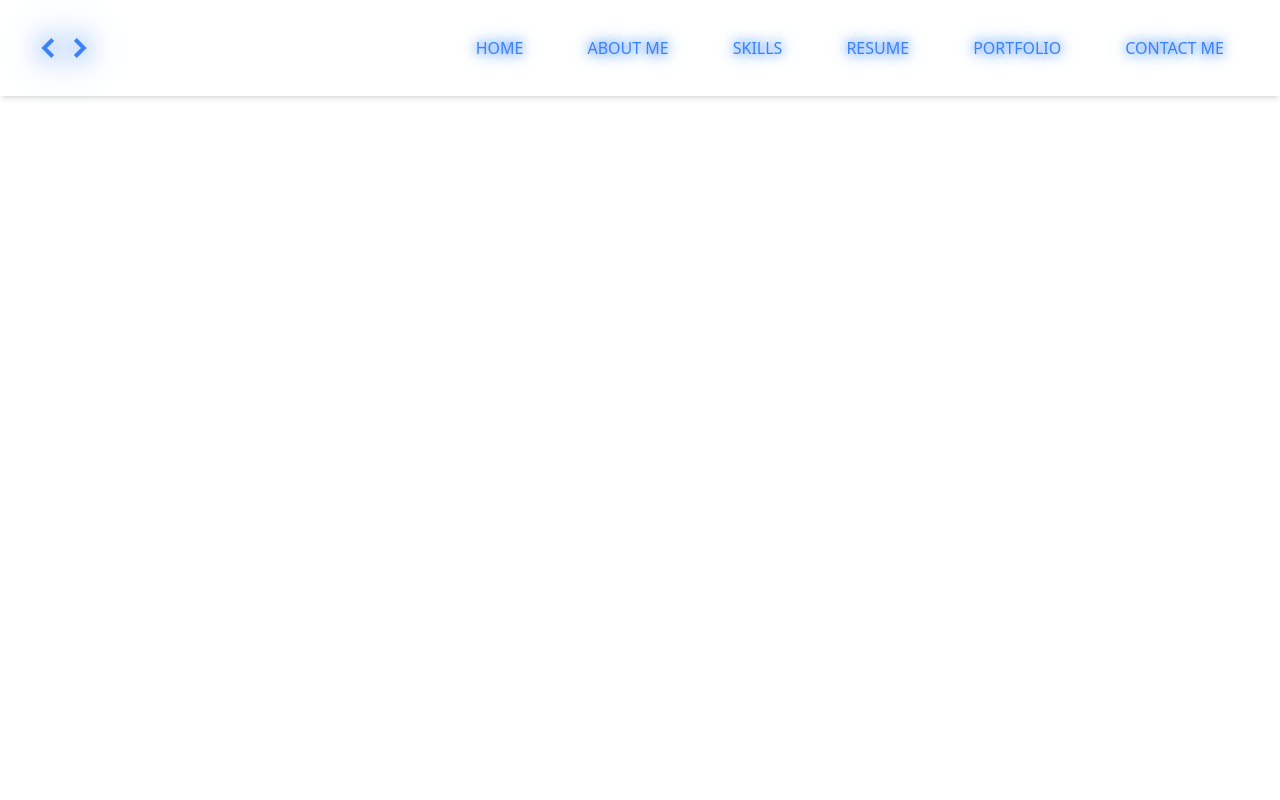
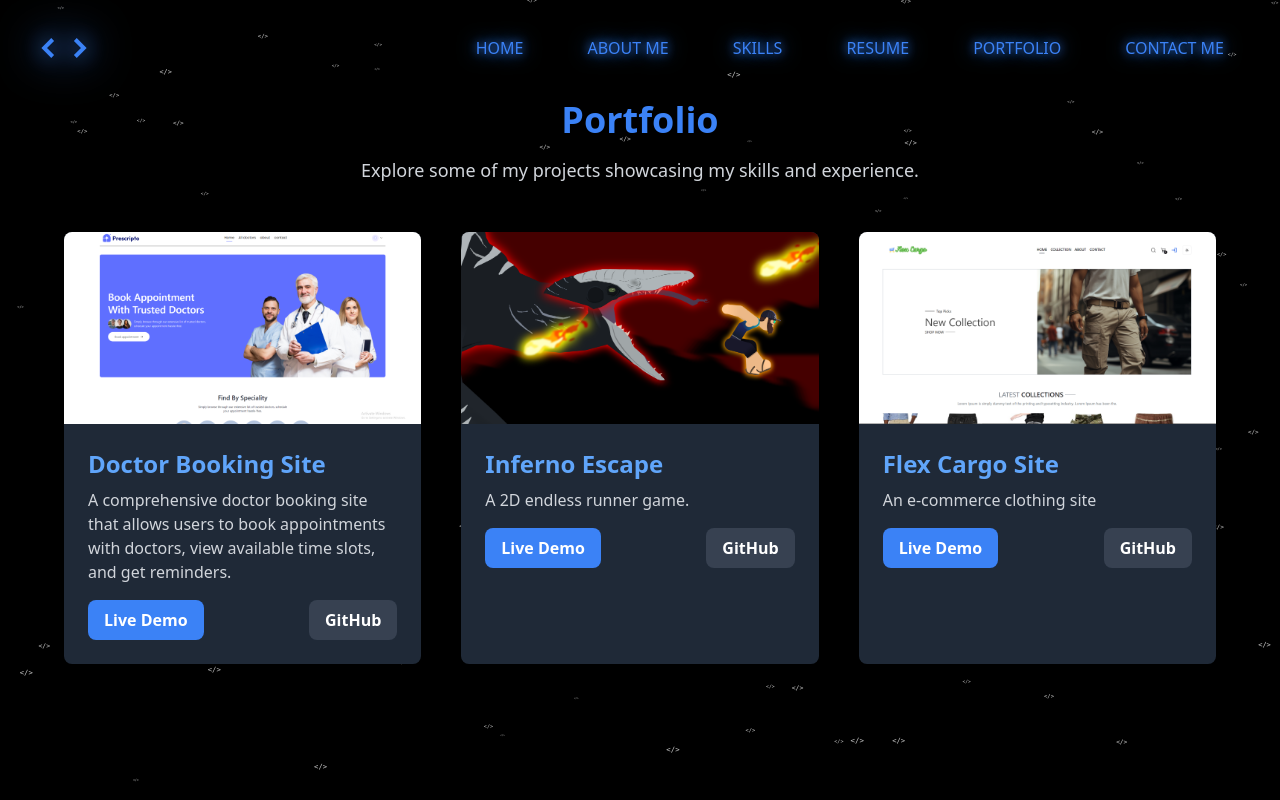
Before and after one commit to kameyaw14/tests, a React (Vite) app in the folder testFrontend/: page /portfolio in a window 1280 px wide. Built offline with nearby package versions, Linux system fonts and the light colour scheme.

Commit message:
z adding portfolio

```diff
--- a/testFrontend/src/App.jsx
+++ b/testFrontend/src/App.jsx
@@ -7,6 +7,7 @@ import ParticlesBackground from "./utils/ParticlesBackground";
 import AboutMe from "./pages/About";
 import Skills from "./pages/Skills";
 import Resume from "./pages/Resume";
+import Portfolio from "./pages/Portfolio";
 
 function App() {
   return (
@@ -25,6 +26,7 @@ function App() {
         <Route path="/about" element={<AboutMe />} />
         <Route path="/skills" element={<Skills />} />
         <Route path="/resume" element={<Resume />} />
+        <Route path="/portfolio" element={<Portfolio />} />
       </Routes>
 
       {/* toast notifications */}
--- a/testFrontend/src/pages/Home.jsx
+++ b/testFrontend/src/pages/Home.jsx
@@ -31,7 +31,7 @@ const Home = () => {
             My Projects
           </Link>
           <Link
-            to="/my-resume"
+            to="/resume"
             className={`${zIndex} text-white bg-gradient-to-r from-blue-500 to-white py-2 px-6 text-xl font-bold hover:bg-gradient-to-l  transition-all duration-300 cursor-pointer`}
           >
             My Resume
--- /dev/null
+++ b/testFrontend/src/pages/Portfolio.jsx
@@ -0,0 +1,86 @@
+import React from "react";
+import mywork_data from "../assets/images/mywork_data";
+
+const Portfolio = () => {
+  const projects = [
+    {
+      id: 1,
+      title: "Project One",
+      description: "A modern web app built with React and Tailwind CSS.",
+      image: "https://via.placeholder.com/300", // Replace with your project image URL
+      demoLink: "https://example.com/demo1",
+      repoLink: "https://github.com/your-repo/project-one",
+    },
+    {
+      id: 2,
+      title: "Project Two",
+      description: "A REST API built with Node.js and MongoDB.",
+      image: "https://via.placeholder.com/300", // Replace with your project image URL
+      demoLink: "https://example.com/demo2",
+      repoLink: "https://github.com/your-repo/project-two",
+    },
+    {
+      id: 3,
+      title: "Project Three",
+      description:
+        "A dynamic portfolio website designed with HTML, CSS, and JavaScript.",
+      image: "https://via.placeholder.com/300", // Replace with your project image URL
+      demoLink: "https://example.com/demo3",
+      repoLink: "https://github.com/your-repo/project-three",
+    },
+  ];
+
+  return (
+    <section className="bg-black text-white py-20 px-6 min-h-screen">
+      <div className="mt-20 max-w-6xl mx-auto">
+        <div className="text-center mb-12">
+          <h2 className="text-4xl font-bold text-blue-500 mb-4">Portfolio</h2>
+          <p className="text-lg text-gray-300">
+            Explore some of my projects showcasing my skills and experience.
+          </p>
+        </div>
+
+        <div className="grid grid-cols-1 md:grid-cols-2 lg:grid-cols-3 gap-10">
+          {mywork_data.map((project) => (
+            <div
+              key={project.w_no}
+              className="z-20 bg-gray-800 rounded-lg shadow-lg overflow-hidden transition-transform duration-300 hover:scale-105"
+            >
+              <img
+                src={project.w_img}
+                alt={project.w_name}
+                className="w-full h-48 object-cover"
+              />
+              <div className="p-6">
+                <h3 className="text-2xl font-semibold text-blue-400 mb-2">
+                  {project.w_name}
+                </h3>
+                <p className="text-gray-300 mb-4">{project.description}</p>
+                <div className="flex justify-between">
+                  <a
+                    href={project.website_url}
+                    target="_blank"
+                    rel="noopener noreferrer"
+                    className="bg-blue-500 py-2 px-4 text-white font-semibold rounded-lg hover:bg-blue-400"
+                  >
+                    Live Demo
+                  </a>
+                  <a
+                    href={project.repoLink}
+                    target="_blank"
+                    rel="noopener noreferrer"
+                    className="bg-gray-700 py-2 px-4 text-white font-semibold rounded-lg hover:bg-gray-600"
+                  >
+                    GitHub
+                  </a>
+                </div>
+              </div>
+            </div>
+          ))}
+        </div>
+      </div>
+    </section>
+  );
+};
+
+export default Portfolio;
--- a/testFrontend/src/pages/Skills.jsx
+++ b/testFrontend/src/pages/Skills.jsx
@@ -24,7 +24,7 @@ const Skills = () => {
           <p className="text-lg font-mono text-gray-300">
             <Typewriter
               text="These are the tools and technologies I have experience with. "
-              speed={0.1 * 0.2}
+              speed={0.1 * 0.7}
             />
           </p>
         </motion.div>
```
